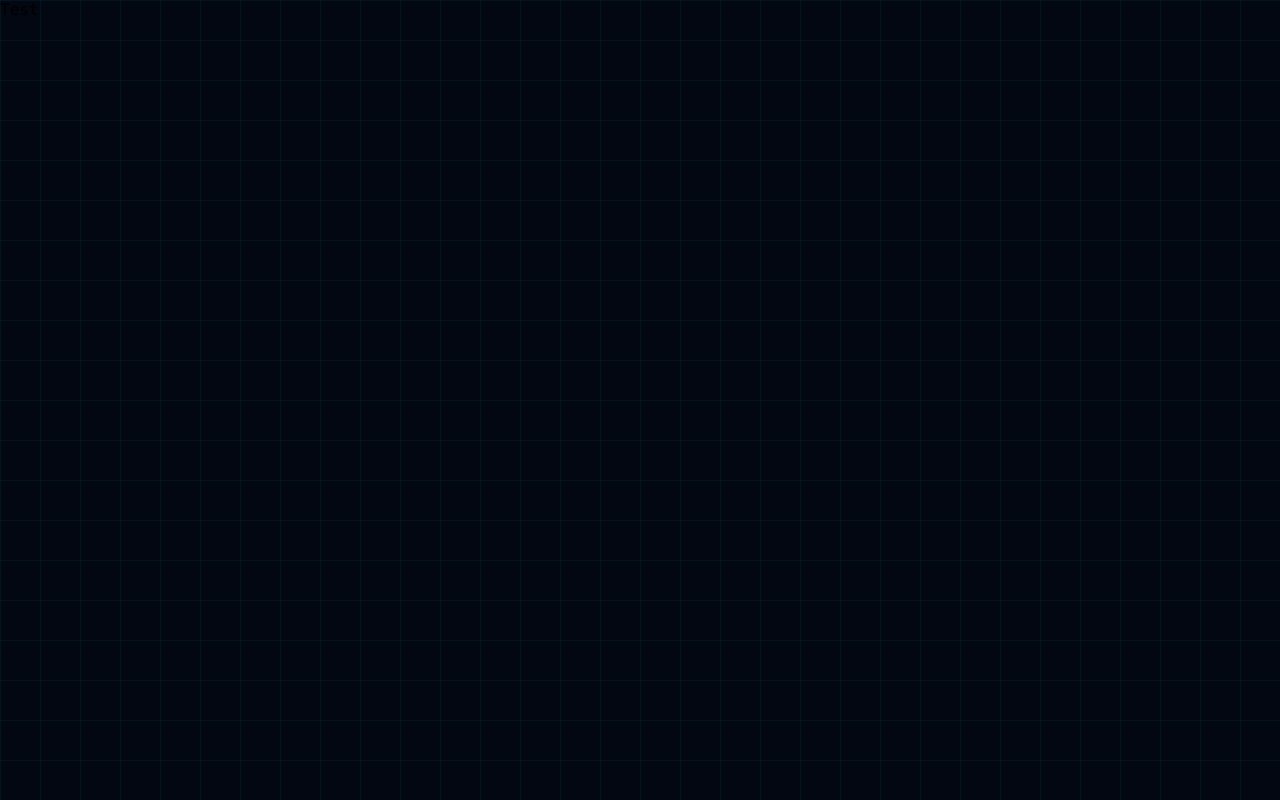
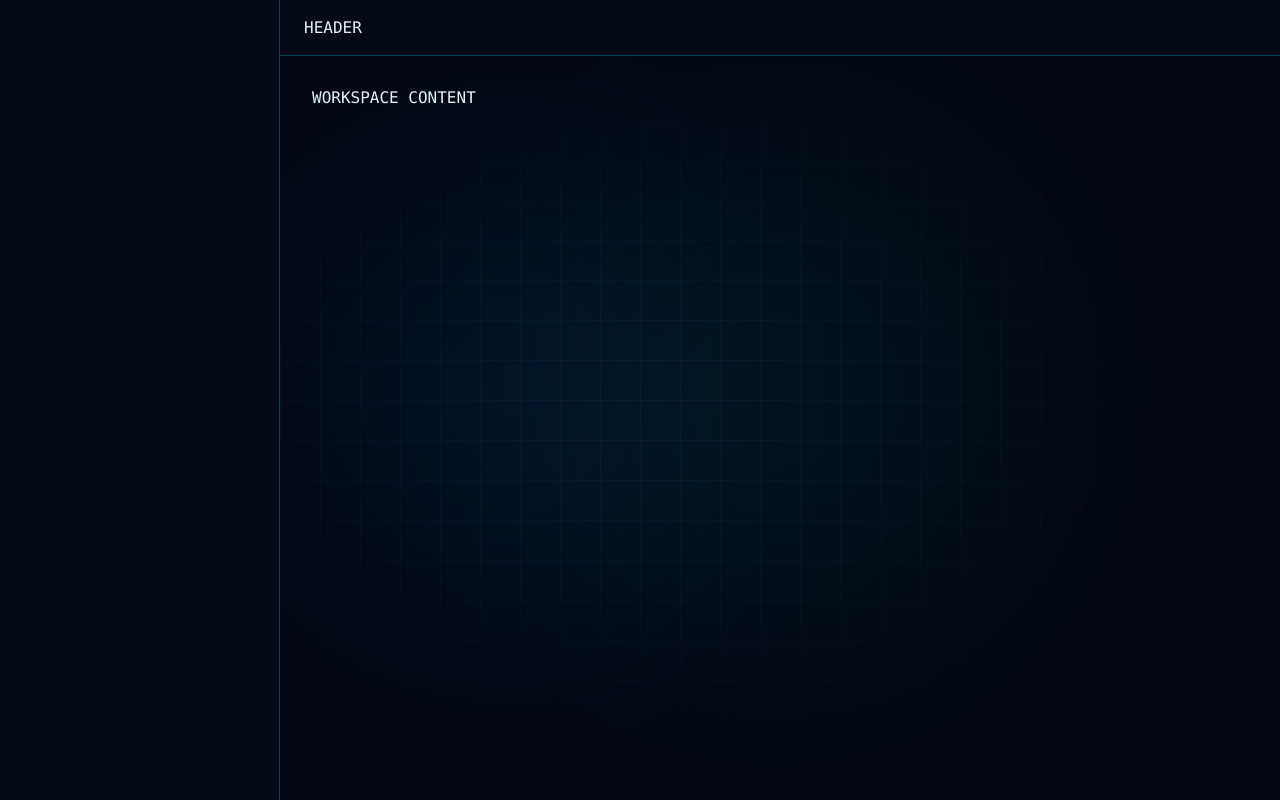
Before and after one commit to FierceSloth/synapse, a Next.js app: page / in a window 1280 px wide. Built offline with nearby package versions, Linux system fonts and the light colour scheme.

Commit message:
feat: implement base layout

```diff
--- a/app/layout.tsx
+++ b/app/layout.tsx
@@ -1,5 +1,5 @@
+import '@/app/styles/style.scss';
 import type { ReactNode } from 'react';
-import '@/app/styles/style.scss';
 
 export const metadata = {
   title: 'SYNAPSE // OS',
@@ -9,7 +9,13 @@ export const metadata = {
 export default function RootLayout({ children }: { children: ReactNode }) {
   return (
     <html lang="en">
-      <body>{children}</body>
+      <body>
+        <div className="bg">
+          <div className="bgGlowBlue" />
+          <div className="bgGlowCyan" />
+        </div>
+        <div id="root">{children}</div>
+      </body>
     </html>
   );
 }
--- a/app/page.tsx
+++ b/app/page.tsx
@@ -1,3 +1,2 @@
-export default function Home() {
-  return <div>Test</div>;
-}
+import { WorkspacePage } from '@/pages/workspace';
+export default WorkspacePage;
--- a/src/app/styles/base/_base.scss
+++ b/src/app/styles/base/_base.scss
@@ -16,6 +16,10 @@ h4,
 h5,
 p {
   margin: 0;
+}
+
+main {
+  padding: 0 !important;
 }
 
 html {
@@ -45,7 +49,7 @@ html {
 
 body {
   background-color: var(--bg-base);
-  color: var(--text-highlight);
+  color: var(--cl-highlight);
   font-family: var(--font-mono);
   min-height: 100vh;
   display: flex;
@@ -70,9 +74,10 @@ body {
       linear-gradient(to right, var(--hud-grid-color) 1px, transparent 1px),
       linear-gradient(to bottom, var(--hud-grid-color) 1px, transparent 1px);
     background-size: 40px 40px;
+    -webkit-mask-image: radial-gradient(ellipse at center, black 0%, transparent 80%);
 
     pointer-events: none;
-    z-index: -1;
+    z-index: var(--z-bg);
   }
 }
 
@@ -90,3 +95,33 @@ a {
   text-decoration: none;
   color: var(--text-primary);
 }
+
+.bg {
+  position: fixed;
+  inset: 0;
+  overflow: hidden;
+  pointer-events: none;
+  z-index: var(--z-bg);
+
+  .bgGlowBlue {
+    position: absolute;
+    top: 25%;
+    left: 25%;
+    width: 384px;
+    height: 384px;
+    background: rgba(0, 136, 255, 0.1);
+    border-radius: 50%;
+    filter: blur(130px);
+  }
+
+  .bgGlowCyan {
+    position: absolute;
+    bottom: 20%;
+    right: 20%;
+    width: 500px;
+    height: 500px;
+    background: rgba(0, 240, 255, 0.05);
+    border-radius: 50%;
+    filter: blur(130px);
+  }
+}
--- /dev/null
+++ b/src/pages/workspace/index.ts
@@ -0,0 +1 @@
+export { WorkspacePage } from './ui/workspace-page';
--- /dev/null
+++ b/src/pages/workspace/ui/workspace-page.module.scss
@@ -0,0 +1,43 @@
+.page {
+  display: flex;
+  width: 100vw;
+  height: 100vh;
+  overflow: hidden;
+}
+
+.sidebar {
+  width: 280px;
+  flex-shrink: 0;
+  height: 100%;
+  border-right: 1px solid var(--border-surface-2);
+  background-color: var(--bg-surface);
+  display: flex;
+  flex-direction: column;
+}
+
+.main {
+  flex: 1;
+  display: flex;
+  flex-direction: column;
+  height: 100%;
+  min-width: 0;
+  position: relative;
+}
+
+.header {
+  height: 3.5rem;
+  flex-shrink: 0;
+  background-color: var(--bg-surface);
+  border-bottom: 1px solid var(--border-surface-2);
+  display: flex;
+  align-items: center;
+  justify-content: space-between;
+  padding: 0 24px;
+}
+
+.content {
+  flex: 1;
+  overflow-y: auto;
+  padding: 32px;
+  position: relative;
+}
--- /dev/null
+++ b/src/pages/workspace/ui/workspace-page.tsx
@@ -0,0 +1,18 @@
+import styles from './workspace-page.module.scss';
+
+export function WorkspacePage() {
+  return (
+    <div className={styles.page}>
+      <aside className={styles.sidebar} />
+
+      <main className={styles.main}>
+        <header className={styles.header}>
+          <div>HEADER</div>
+        </header>
+        <div className={styles.content}>
+          <div>WORKSPACE CONTENT</div>
+        </div>
+      </main>
+    </div>
+  );
+}
```
Also changed, not shown: 1 other file (tests, documents, lock files or other folders).
